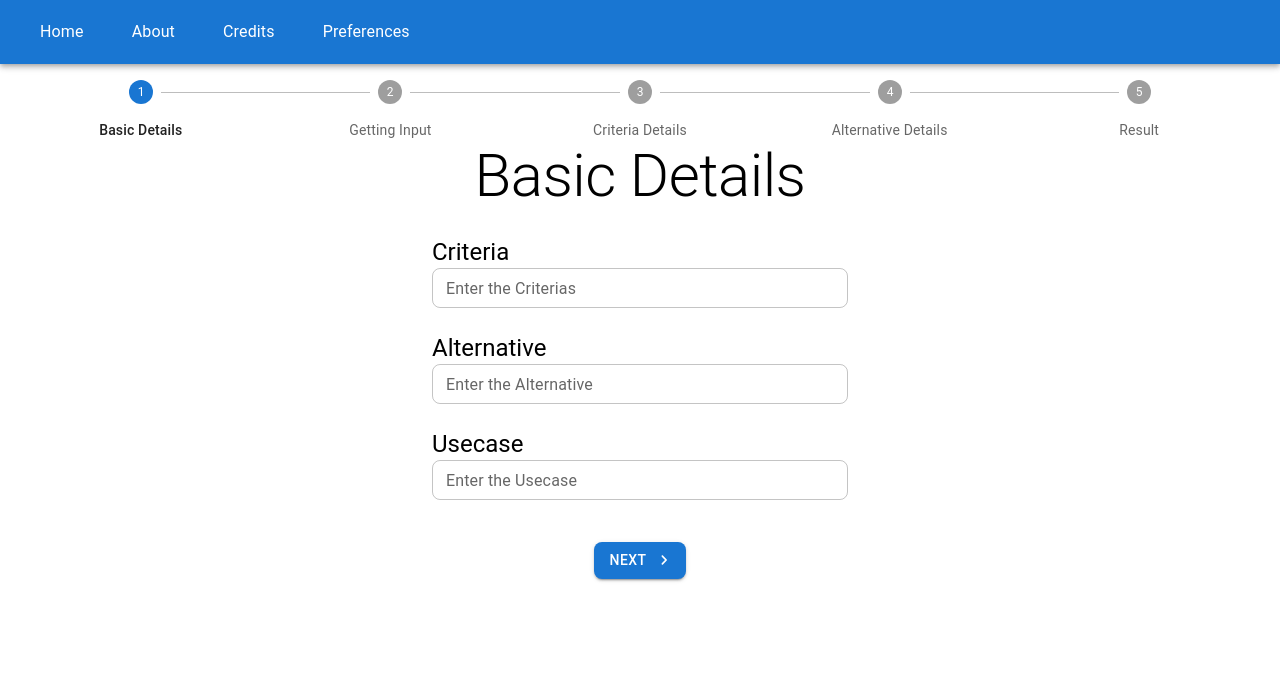
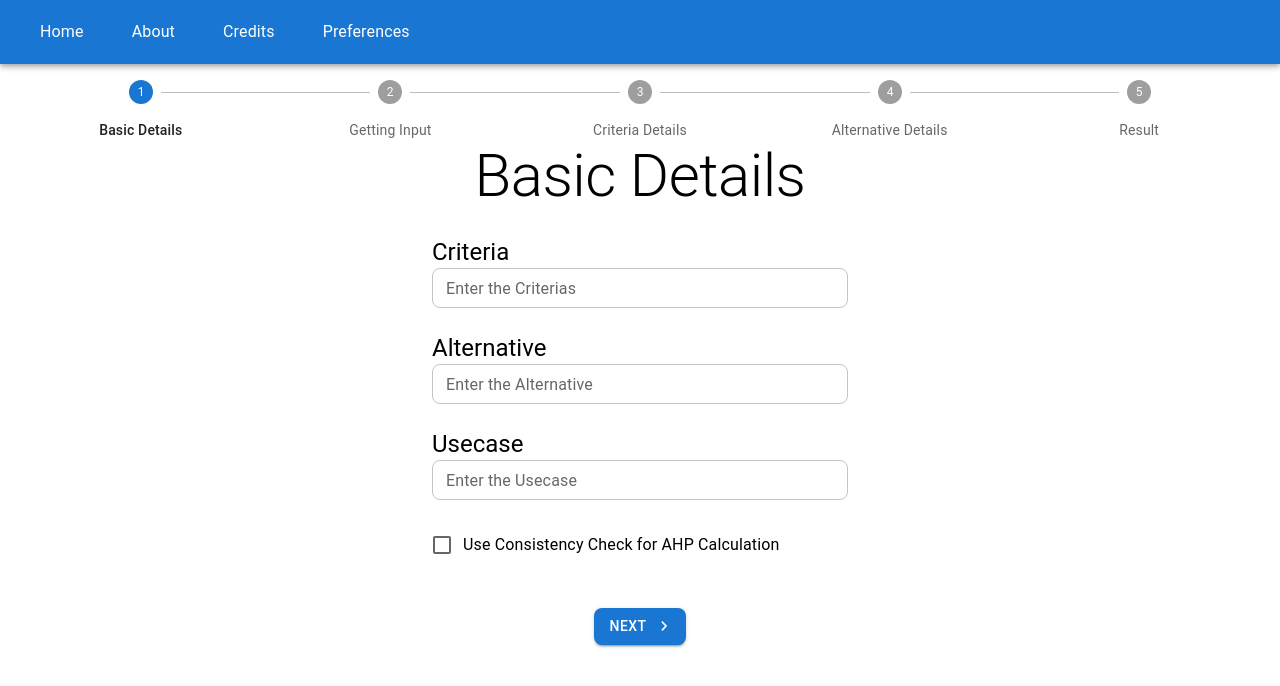
Before and after one commit to sukhmeetbawa/Awesome-AHP, a React (Vite) app in the folder frontend/: page / in a window 1280 px wide. Shown: the top 686 px of the page. Built offline with nearby package versions, Linux system fonts and the light colour scheme.

Commit message:
Add consistency check for AHP calculation as an option for user

```diff
--- a/frontend/src/pages/Form.tsx
+++ b/frontend/src/pages/Form.tsx
@@ -36,6 +36,9 @@ const Form = () => {
 
     //Error
     const [error, setError] = useState<string>("");
+
+    //Consistency Check
+    const [consistencyCheck, setConsistencyCheck] = useState(false);
 
     //Functions
     const nextStep: () => void = () => {
@@ -79,6 +82,8 @@ const Form = () => {
                     setCriteria={setCriteria}
                     setAlternatives={setAlternatives}
                     setUsecase={setUsecase}
+                    consistency={consistencyCheck}
+                    setConsistency={setConsistencyCheck}
                 />
             )}
             {step == 2 && (
@@ -133,6 +138,7 @@ const Form = () => {
                     setStep={setStep}
                     setError={setError}
                     usecase={usecase}
+                    consistency={consistencyCheck}
                 />
             )}
         </>
--- a/frontend/src/pages/Form/BasicForm.tsx
+++ b/frontend/src/pages/Form/BasicForm.tsx
@@ -1,5 +1,12 @@
 import NextIcon from "@mui/icons-material/NavigateNextRounded";
-import { Button, Grid, TextField, Typography } from "@mui/material";
+import {
+    Button,
+    Checkbox,
+    FormControlLabel,
+    Grid,
+    TextField,
+    Typography,
+} from "@mui/material";
 interface BasicFormProps {
     setCriteria: (criteria: string[]) => void;
     setAlternatives: (alternatives: string[]) => void;
@@ -8,6 +15,8 @@ interface BasicFormProps {
     criteria: string[];
     alternatives: string[];
     usecase: string;
+    consistency: boolean;
+    setConsistency: (consistency: boolean) => void;
 }
 const BasicForm: React.FC<BasicFormProps> = ({
     nextStep,
@@ -17,6 +26,8 @@ const BasicForm: React.FC<BasicFormProps> = ({
     criteria,
     alternatives,
     usecase,
+    consistency,
+    setConsistency,
 }) => {
     const handleCriteriaChange = (
         event: React.ChangeEvent<HTMLInputElement>,
@@ -59,6 +70,12 @@ const BasicForm: React.FC<BasicFormProps> = ({
             return;
         }
         nextStep();
+    };
+
+    const handleConsistencyChange = (
+        event: React.ChangeEvent<HTMLInputElement>,
+    ) => {
+        setConsistency(event.target.checked);
     };
 
     return (
@@ -104,7 +121,6 @@ const BasicForm: React.FC<BasicFormProps> = ({
             </Grid>
             <Grid item container xs>
                 <Grid item xs />
-
                 <Grid item xs>
                     <Typography variant="h5">Usecase</Typography>
                     <TextField
@@ -114,6 +130,22 @@ const BasicForm: React.FC<BasicFormProps> = ({
                         onChange={handleUsecaseChange}
                         fullWidth
                     />
+                </Grid>
+                <Grid item xs />
+            </Grid>
+            <Grid item container xs>
+                <Grid item xs />
+                <Grid item xs>
+                    <FormControlLabel
+                        control={
+                            <Checkbox
+                                checked={consistency}
+                                onChange={handleConsistencyChange}
+                                color="primary"
+                            />
+                        }
+                        label="Use Consistency Check for AHP Calculation"
+                    />{" "}
                 </Grid>
                 <Grid item xs />
             </Grid>
--- a/frontend/src/pages/Form/Result.tsx
+++ b/frontend/src/pages/Form/Result.tsx
@@ -23,6 +23,7 @@ interface ResultProps {
     setStep: (step: number) => void;
     setError: (error: string) => void;
     usecase: string;
+    consistency: boolean;
 }
 
 const Result: React.FC<ResultProps> = ({
@@ -37,6 +38,7 @@ const Result: React.FC<ResultProps> = ({
     setStep,
     setError,
     usecase,
+    consistency,
 }) => {
     const [loading, setLoading] = useState(true);
     const apiUrl = import.meta.env.VITE_API_URL;
@@ -50,6 +52,7 @@ const Result: React.FC<ResultProps> = ({
                     alternativeMatrix: alternativeMatrices,
                     criterions: criteria,
                     alternatives: alternatives,
+                    consistency: consistency,
                 },
             );
 
```
Also changed, not shown: 1 other file (tests, documents, lock files or other folders).
